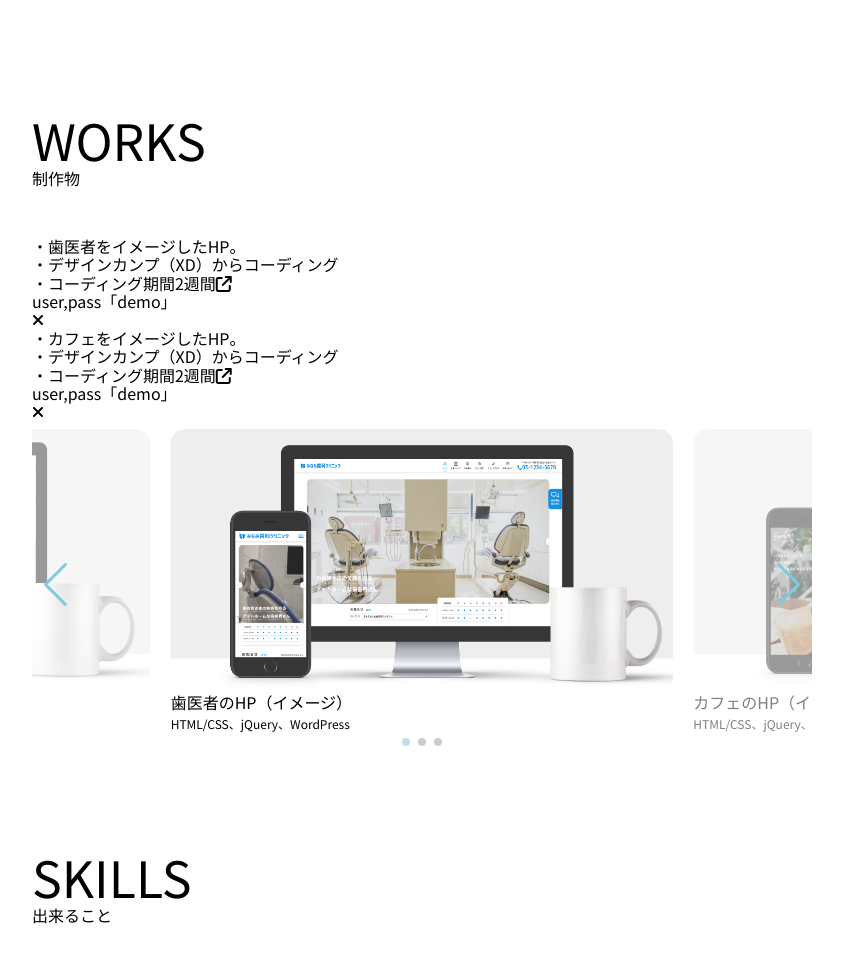
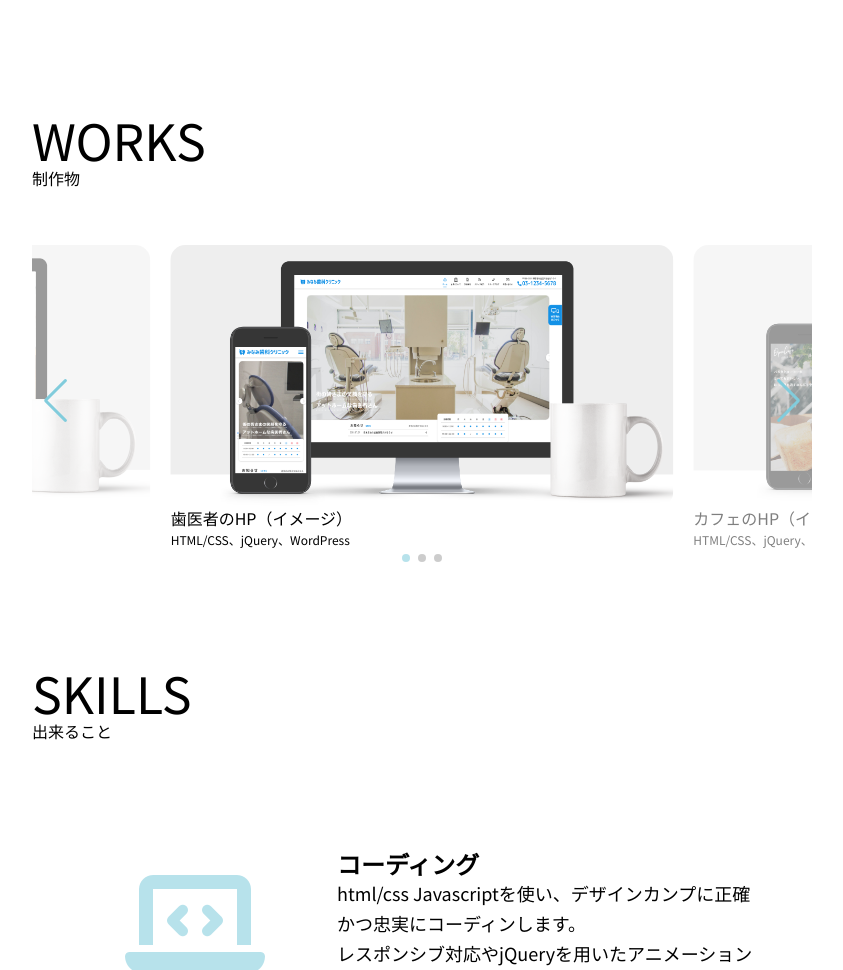
Before and after one commit to dinnerdaichi/portfolio-camel, a PHP site: page / in a window 1280 px wide. Shown: the part 794-1764 px from the top of the page, without its empty margins (218-1061 px from the left). Run offline with PHP 8.4, Linux system fonts and the light colour scheme; some libraries are stand-ins or nearby versions.

Commit message:
PC　モーダル修正

```diff
--- a/SCSS/style.scss
+++ b/SCSS/style.scss
@@ -774,6 +774,74 @@ footer {
 
 
 // modal-------------------------------------------
+
+ .modal_back {
+   display: none;
+   position: absolute;
+   top: 0;
+   left: 0;
+   width: 100%;
+   height: 100%;
+   z-index: 99;
+   background-color: #6d6d6db5;
+ }
+
+ .modal1,
+ .modal2 {
+   display: none;
+   width: 100%;
+   height: 100%;
+   position: absolute;
+   top: 0;
+   left: 0;
+   color: white;
+   padding: 30px 30px 0;
+   z-index: 100;
+
+   p {
+     line-height: 1.3rem;
+   }
+
+
+
+   a {
+     display: block;
+     color: white;
+     margin-top: 20px;
+     margin: 0 auto;
+     width: 30%;
+     text-align: center;
+
+   }
+ }
+
+ .modal-icon {
+   display: block;
+   margin: 28px auto 0;
+   text-align: center;
+   font-size: 40px;
+ }
+
+ .close {
+   display: block;
+   margin: 0 auto;
+   font-size: 40px;
+   position: absolute;
+   top: 10px;
+   right: 10px;
+   z-index: 100;
+   width: 30px;
+   height: 30px;
+ }
+
+ .demo {
+   display: block;
+   text-align: center;
+   width: 100%;
+   font-weight: bold;
+   font-size: 20px;
+   margin-top: 10px;
+ }
 @media screen and (max-width: 480px) {
 
   .modal_back{
@@ -797,18 +865,26 @@ footer {
     padding: 30px 30px 0;
     z-index: 100;
 
+    p{
+      line-height: 1.3rem;
+    }
+
+
 
     a {
       display: block;
       color: white;
       margin-top: 20px;
+      margin: 0 auto;
+      width: 30%;
       text-align: center;
+
     }
   }
 
   .modal-icon {
     display: block;
-    margin: 0 auto;
+    margin: 28px auto 0;
     text-align: center;
     font-size: 40px;
   }
@@ -829,6 +905,10 @@ footer {
     display: block;
     text-align: center;
     width: 100%;
+    font-weight: bold;
+    font-size: 20px;
+    margin-top: 10px;
   }
 
+
 }
--- a/css/style.css
+++ b/css/style.css
@@ -709,6 +709,73 @@ footer {
   bottom: 0 !important;
 }
 
+.modal_back {
+  display: none;
+  position: absolute;
+  top: 0;
+  left: 0;
+  width: 100%;
+  height: 100%;
+  z-index: 99;
+  background-color: #6d6d6db5;
+}
+
+.modal1,
+.modal2 {
+  display: none;
+  width: 100%;
+  height: 100%;
+  position: absolute;
+  top: 0;
+  left: 0;
+  color: white;
+  padding: 30px 30px 0;
+  z-index: 100;
+}
+
+.modal1 p,
+.modal2 p {
+  line-height: 1.3rem;
+}
+
+.modal1 a,
+.modal2 a {
+  display: block;
+  color: white;
+  margin-top: 20px;
+  margin: 0 auto;
+  width: 30%;
+  text-align: center;
+}
+
+.modal-icon {
+  display: block;
+  margin: 28px auto 0;
+  text-align: center;
+  font-size: 40px;
+}
+
+.close {
+  display: block;
+  margin: 0 auto;
+  font-size: 40px;
+  position: absolute;
+  top: 10px;
+  right: 10px;
+  z-index: 100;
+  width: 30px;
+  height: 30px;
+}
+
+.demo {
+  display: block;
+  text-align: center;
+  width: 100%;
+  font-weight: bold;
+  font-size: 20px;
+  margin-top: 10px;
+}
+
 @media screen and (max-width: 480px) {
   .modal_back {
     display: none;
@@ -731,15 +798,20 @@ footer {
     padding: 30px 30px 0;
     z-index: 100;
   }
+  .modal1 p, .modal2 p {
+    line-height: 1.3rem;
+  }
   .modal1 a, .modal2 a {
     display: block;
     color: white;
     margin-top: 20px;
+    margin: 0 auto;
+    width: 30%;
     text-align: center;
   }
   .modal-icon {
     display: block;
-    margin: 0 auto;
+    margin: 28px auto 0;
     text-align: center;
     font-size: 40px;
   }
@@ -758,5 +830,8 @@ footer {
     display: block;
     text-align: center;
     width: 100%;
+    font-weight: bold;
+    font-size: 20px;
+    margin-top: 10px;
   }
 }
--- a/index.html
+++ b/index.html
@@ -127,13 +127,17 @@
           <!-- modal -->
           <div class="modal_back"></div>
           <div class="modal1">
-            <p>・歯医者をイメージしたHP。<br>・デザインカンプ（XD）からコーディング<br>・コーディング期間2週間<a href="https://clinic.showtaki.com/" target="_blank"><i class="fa-solid fa-arrow-up-right-from-square modal-icon"></i></a><br><span class="demo">user,pass「demo」</span></p>
+            <p>・歯医者をイメージしたHP。<br>・デザインカンプ（XD）からコーディング<br>・コーディング期間2週間<a href="https://clinic.showtaki.com/" target="_blank"><i class="fa-solid fa-arrow-up-right-from-square modal-icon"></i></a><span class="demo">user,pass「demo」</span></p>
             <i class="fa-solid fa-xmark close"></i>
           </div>
 
           <div class="modal_back"></div>
           <div class="modal2">
-            <p>・カフェをイメージしたHP。<br>・デザインカンプ（XD）からコーディング<br>・コーディング期間2週間<a href="https://cafe.showtaki.com/" target="_blank"><i class="fa-solid fa-arrow-up-right-from-square modal-icon"></i></a><br><span class="demo">user,pass「demo」</span></p>
+            <p>・カフェをイメージしたHP<br>・デザインカンプ（XD）からコーディング<br>・コーディング期間2週</p>
+            <div class="modal_link">
+              <a href="https://cafe.showtaki.com/" target="_blank"><i class="fa-solid fa-arrow-up-right-from-square modal-icon"></i></a>
+            </div>
+            <p class="demo">user,pass「demo」</p>
             <i class="fa-solid fa-xmark close"></i>
           </div>
 
--- a/js/script.js
+++ b/js/script.js
@@ -27,7 +27,7 @@ $(function () {
   $('a[href^="#"]').click(function () {
     var href = $(this).attr("href");
     var target = $(href == "#" || href == "" ? 'html' : href);
-    var position = target.offset().top -50;
+    var position = target.offset().top - 50;
     var speed = 800;
     $("html, body").animate({
       scrollTop: position
@@ -37,18 +37,25 @@ $(function () {
 
 
   // modal
-  $(".swiper_modal1").click(function(){
+  $(".swiper_modal1").click(function () {
       $(".modal1,.modal_back").fadeIn();
     }),
-  $(".close").click(function(){
+    $(".close").click(function () {
       $(".modal1,.modal_back").fadeOut();
     })
-  $(".swiper_modal2").click(function(){
+  $(".swiper_modal2").click(function () {
       $(".modal2,.modal_back").fadeIn();
     }),
-  $(".close").click(function(){
+    $(".close").click(function () {
       $(".modal2,.modal_back").fadeOut();
-  })
+    }),
+    $(document).click(function (event) {
+      var target = $(event.target);
+
+      if (target.hasClass('modal1,modal2')) {
+        target.fadeOut();
+      }
+    });
 
 
 
```
Lines whose indentation alone changed are shown as unchanged.
